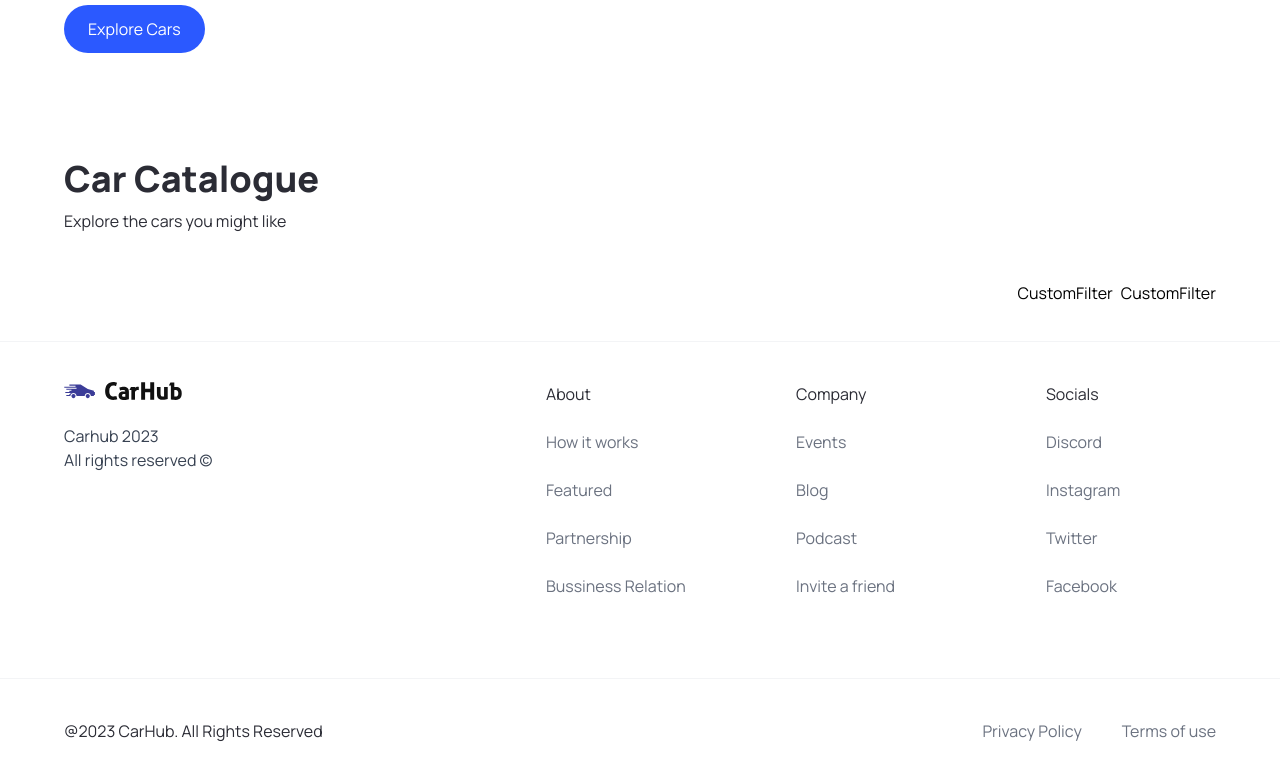
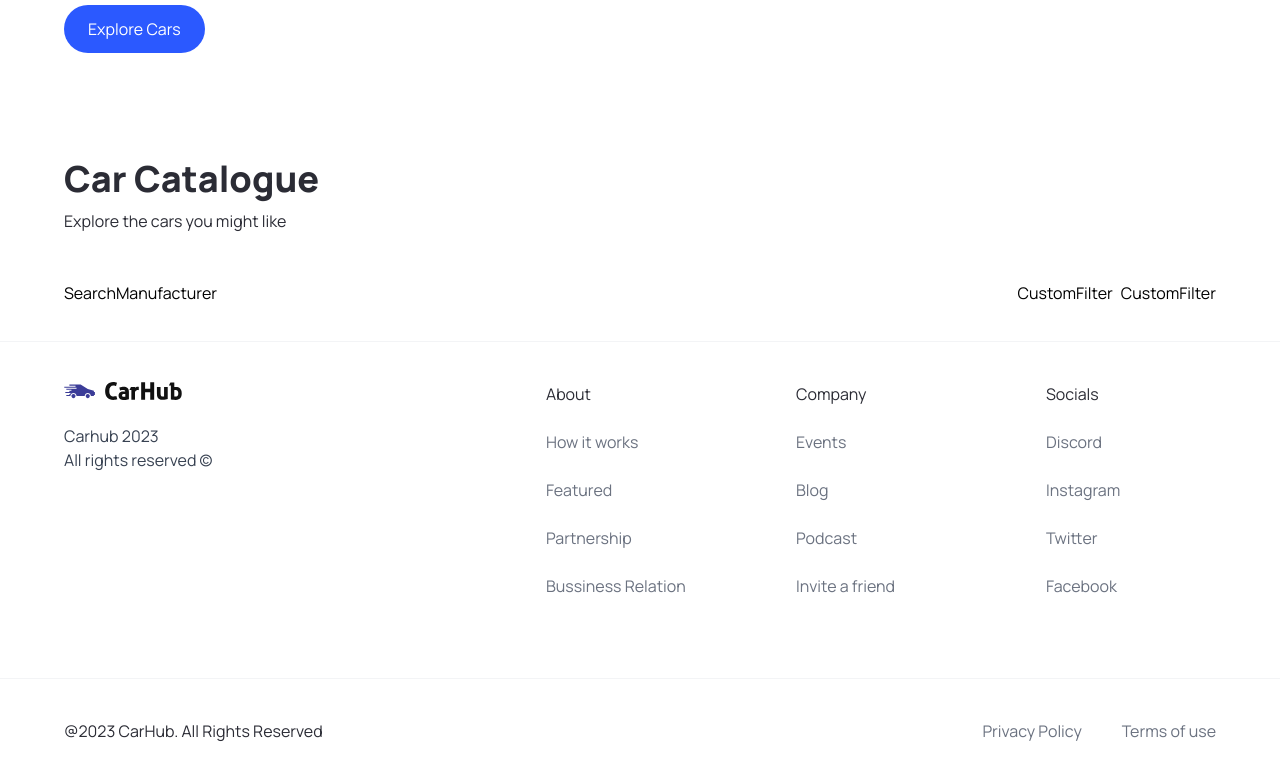
Before and after one commit to Emmanuel-Ingwe/car_showPlus, a Next.js app: page / in a window 1280 px wide. Shown: the part 705-1484 px from the top of the page. Built offline with nearby package versions, Linux system fonts and the light colour scheme.

Commit message:
searchmanu

```diff
--- a/components/SearchBar/index.tsx
+++ b/components/SearchBar/index.tsx
@@ -1,4 +1,5 @@
 import React from 'react'
+import SearchManufacturer from '../SearchManufacturer'
 
 type Props = {}
 
@@ -11,7 +12,7 @@ const SearchBar = (props: Props) => {
   return (
     <form action="" onSubmit={handleSearch} className="searchbar">
         <div className="searchbar__item">
-
+            <SearchManufacturer />
         </div>
     </form>
   )
--- /dev/null
+++ b/components/SearchManufacturer/index.tsx
@@ -0,0 +1,11 @@
+import React from 'react'
+
+type Props = {}
+
+const SearchManufacturer = (props: Props) => {
+  return (
+    <div>SearchManufacturer</div>
+  )
+}
+
+export default SearchManufacturer
--- a/components/index.tsx
+++ b/components/index.tsx
@@ -4,6 +4,7 @@ import Navbar from "./Navbar"
 import Footer from "./Footer"
 import CustomFilter from "./CustomFilter"
 import SearchBar from "./SearchBar"
+import SearchManufacturer from "./SearchManufacturer"
 
 export {
     Hero,
@@ -11,5 +12,6 @@ export {
     Navbar,
     Footer,
     CustomFilter,
-    SearchBar
+    SearchBar,
+    SearchManufacturer
 }
```
